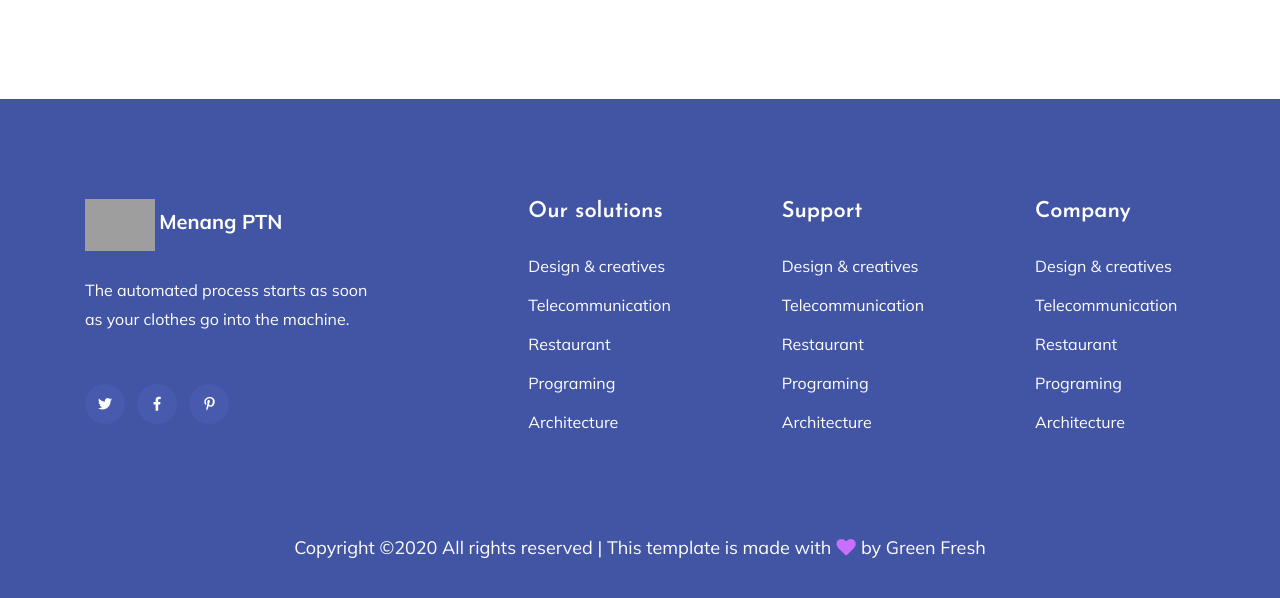
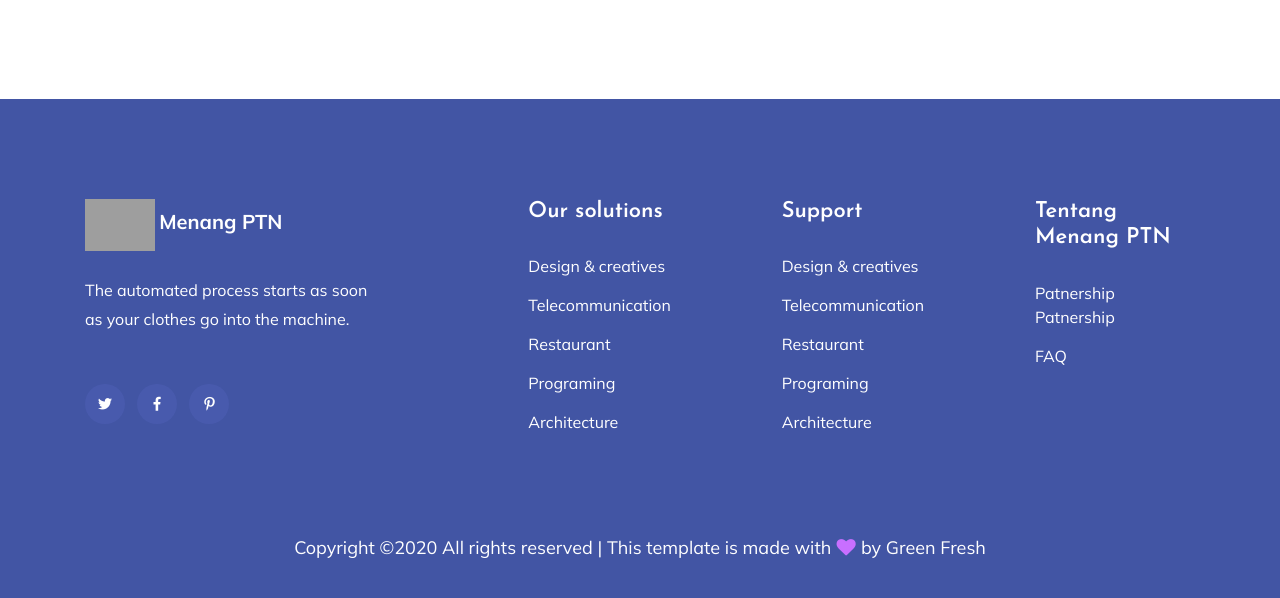
Before and after one commit to Zaenal12345/e-learning_ci, a CodeIgniter app: page /database/index.php/pagecontroller/blog in a window 1280 px wide. Shown: the part 2834-3432 px from the top of the page. Run offline with CodeIgniter, Linux system fonts and the light colour scheme; style sheets or scripts are compiled from the project's sources; some libraries are stand-ins or nearby versions; grey boxes are pictures that could not be loaded.

Commit message:
Update template.php

```diff
--- a/application/views/template.php
+++ b/application/views/template.php
@@ -109,13 +109,10 @@
                     <div class="col-xl-2 col-lg-3 col-md-4 col-sm-6">
                         <div class="single-footer-caption mb-50">
                             <div class="footer-tittle">
-                                <h4>Company</h4>
+                                <h4>Tentang Menang PTN</h4>
                                 <ul>
-                                    <li><a href="#">Design & creatives</a></li>
-                                    <li><a href="#">Telecommunication</a></li>
-                                    <li><a href="#">Restaurant</a></li>
-                                    <li><a href="#">Programing</a></li>
-                                    <li><a href="#">Architecture</a></li>
+                                    <li><a href="#">Patnership Patnership</a></li>
+                                    <li><a href="#">FAQ</a></li>
                                 </ul>
                             </div>
                         </div>
```
